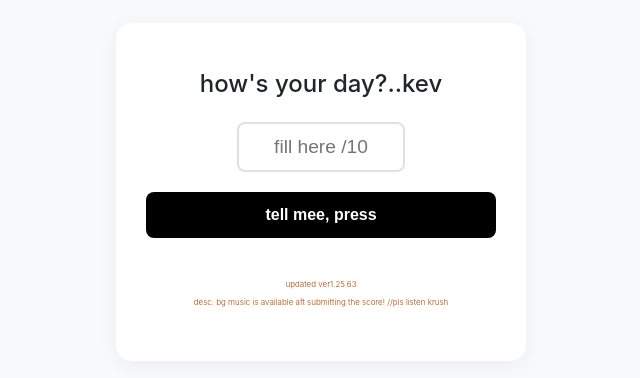
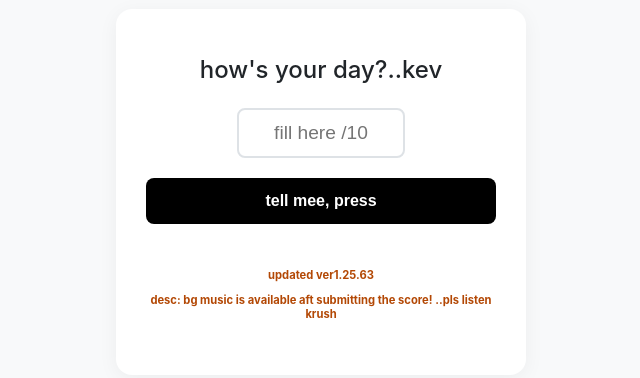
Before and after one commit to howareutdy/yuphowsyourday, a plain HTML site: page index.html in a window 1280 px wide. Shown: the part 208-586 px from the top of the page, without its empty margins (319-959 px from the left). Drawn offline with Linux system fonts and the light colour scheme.

Commit message:
Update index.html
add music, mod desc#3

```diff
--- a/index.html
+++ b/index.html
@@ -195,17 +195,19 @@
         }
 
         h2 {
-            font-size: 0.5rem;
+            font-size: 0.7rem;
             margin-bottom: 4px;
             font-weight: 300;
             color: #b34805;
+            font-weight: bold;
         }
 
         h3 {
-            font-size: 0.5rem;
+            font-size: 0.7rem;
             margin-bottom: 24px;
             font-weight: 300;
             color: #b34805;
+            font-weight: bold;
         }
 
         input[type="number"] {
@@ -274,7 +276,7 @@
         <button onclick="submitScore()">tell mee, press</button>
         <div id="message"></div>
         <h2>updated ver1.25.63</h2>
-        <h3>desc: bg music is available aft submitting the score! //pls listen krush<h3>
+        <h3>desc: bg music is available aft submitting the score! ..pls listen krush<h3>
     </div>
 
     <script src="https://www.youtube.com/iframe_api"></script>
```
